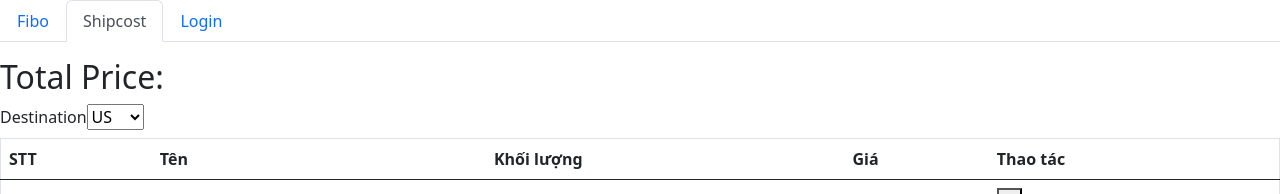
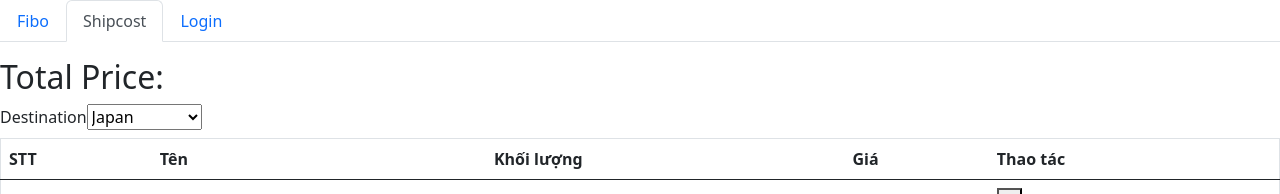
Before and after one commit to unclebonn/jest-swt, a React (Create React App) app: page / in a window 1280 px wide. Both pictures are taken after a click on the tab "Shipcost". Shown: the top 194 px of the page. Built offline with nearby package versions, Linux system fonts and the light colour scheme.

Commit message:
change nations

```diff
--- a/src/components/Login.js
+++ b/src/components/Login.js
@@ -21,14 +21,14 @@ const Login = () => {
       }
       );
       setUser(res);
-      console.log(res);
+    //   console.log(res);
     } catch (error) {
       setUser(null);
       setError(error.message)
     }
   };
 
-  console.log(user);
+//   console.log(user);
 
   return (
     <div className="containerz mb-3" style={{ display: 'flex', margin: 'auto auto', flexDirection: 'column', alignItems:"center", gap: '20px' }}>
--- a/src/components/ShippingCostCalculator.js
+++ b/src/components/ShippingCostCalculator.js
@@ -5,7 +5,7 @@ import { calculateShippingCosts } from "../utils/calculateShippingCosts";
 export default function ShippingCostCalculator() {
   const [cart, setCart] = useState([]);
   const [totalPrice, setTotalPrice] = useState();
-  const [dest, setDest] = useState("US");
+  const [dest, setDest] = useState("JP");
 
   console.log(dest);
   console.log(cart);
@@ -17,14 +17,18 @@ export default function ShippingCostCalculator() {
   }, [cart, dest]);
 
   const handleAddItem = (item) => {
-    setCart(
-      (prev) => [...prev, { ...item, quantity: 1 }]
-      // prev.map((product) => {
-      //   if (product.name === item.name)
-      //     return { ...product, quantity: product.quantity + 1 };
-      //   return product;
-      // })
-    );
+    setCart((prev) => {
+      let add = false;
+      const incArr = prev.map((product) => {
+        if (product.name === item.name) {
+          add = true;
+          return { ...product, quantity: product.quantity + 1 };
+        }
+        return product;
+      });
+      if (add) return incArr;
+      return [...prev, { ...item, quantity: 1 }];
+    });
   };
 
   return (
@@ -35,10 +39,10 @@ export default function ShippingCostCalculator() {
       <div className="mb-2">
         <label>Destination</label>
         <select value={dest} onChange={(e) => setDest(e.target.value)}>
-          <option value="US">US</option>
-          <option value="CA">CA</option>
-          <option value="EU">EU</option>
-          <option value="ASIA">ASIA</option>
+          <option value="JP">Japan</option>
+          <option value="TW">Taiwan</option>
+          <option value="KR">South Korea</option>
+          <option value="TH">Thailand</option>
         </select>
       </div>
       <table className="table" border="1" align="center">
--- a/src/utils/calculateShippingCosts.js
+++ b/src/utils/calculateShippingCosts.js
@@ -1,9 +1,9 @@
 export function calculateShippingCosts(itemList, destination) {
     let shippingRates = {
-      US: { standard: 10, express: 25 },
-      CA: { standard: 15, express: 30 },
-      EU: { standard: 20, express: 40 },
-      ASIA: { standard: 25, express: 50 },
+      JP: { standard: 20, express: 35 },
+      TW: { standard: 15, express: 30 },
+      KR: { standard: 20, express: 30 },
+      TH: { standard: 10, express: 20 },
     };
 
     if (!Array.isArray(itemList)) {
```
Also changed, not shown: testvim.txt (deleted), 2 other files (tests, documents, lock files or other folders).
